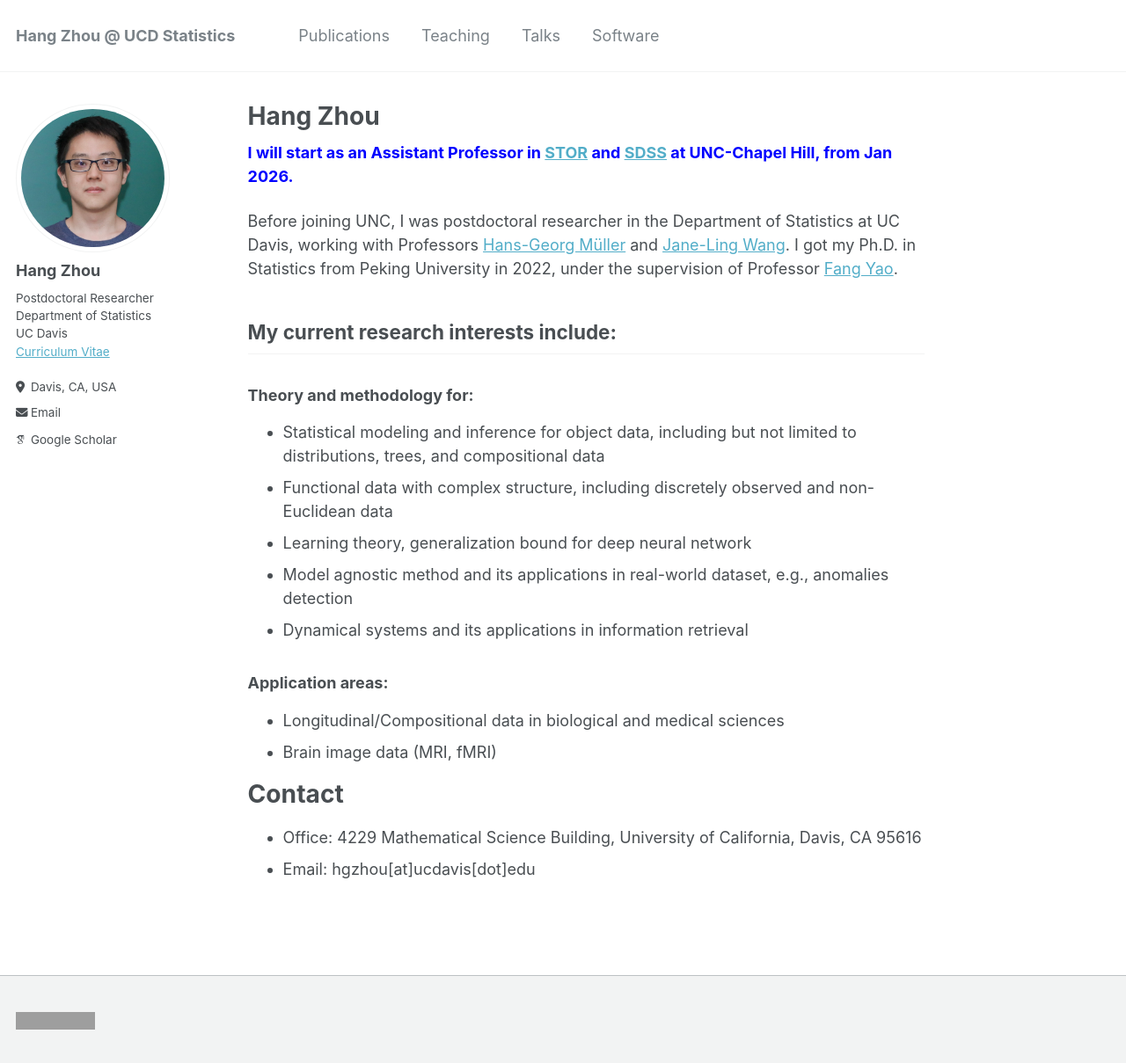
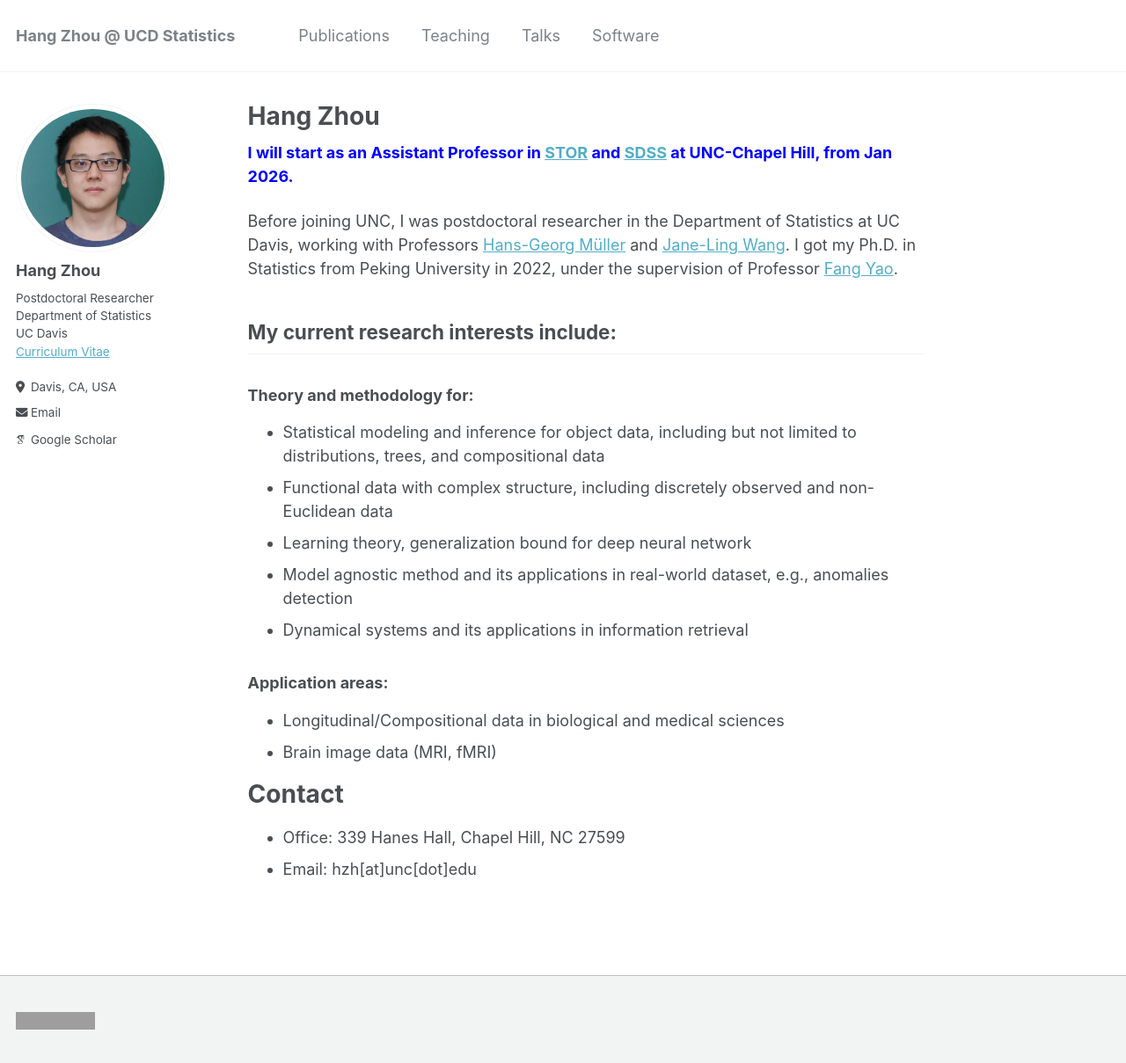
Before and after one commit to hg-zh/hg-zh.github.io, a Jekyll site: the page built from _pages/about.md, in a window 1280 px wide and 1209 px high. Shown: the whole window at 88% size. Built offline with Jekyll 4.4.1, drawn with Linux system fonts in a browser that asks for light colours; some web fonts are replaced; grey boxes are pictures that could not be loaded.

Commit message:
Update about.md

```diff
--- a/_pages/about.md
+++ b/_pages/about.md
@@ -29,5 +29,5 @@ Before joining UNC, I was postdoctoral researcher in the Department of Statistic
 
 # Contact
 
-- Office: 4229 Mathematical Science Building, University of California, Davis, CA 95616
-- Email: hgzhou\[at\]ucdavis\[dot\]edu
+- Office: 339 Hanes Hall, Chapel Hill, NC 27599
+- Email: hzh\[at\]unc\[dot\]edu
```
